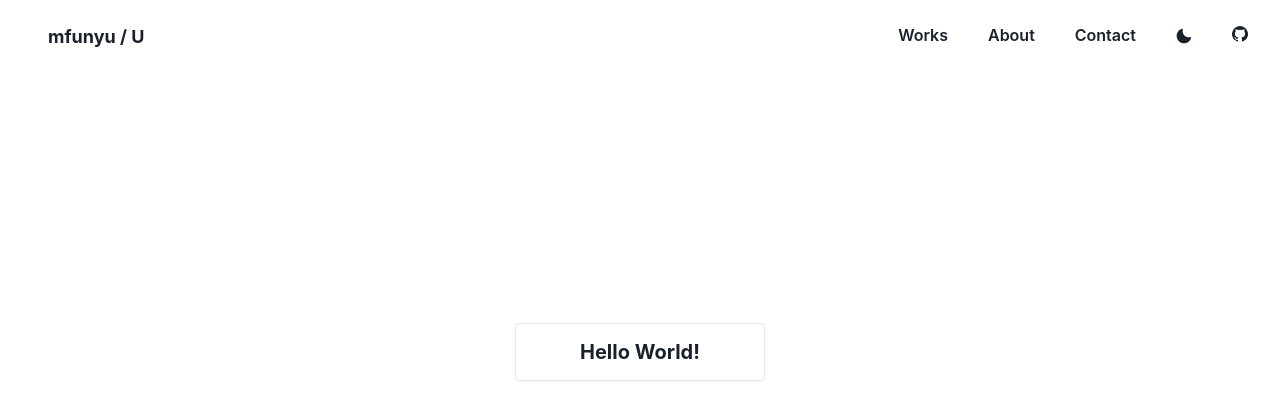
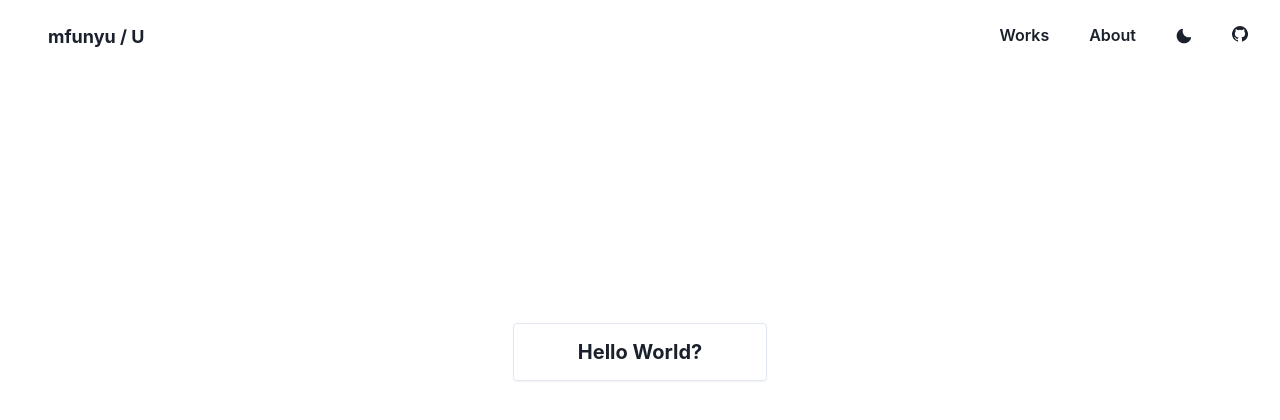
Before and after one commit to mfunyu/mfunyu.github.io, a Next.js app: page / in a window 1280 px wide. Shown: the top 420 px of the page. Built offline with nearby package versions, Linux system fonts and the light colour scheme.

Commit message:
update: pagenations

```diff
--- a/src/components/menu-links.tsx
+++ b/src/components/menu-links.tsx
@@ -26,7 +26,6 @@ const MenuLinks = () => {
       <HStack spacing={2}>
         <MenuItem to="/works">Works</MenuItem>
         <MenuItem to="/about">About</MenuItem>
-        <MenuItem to="/contact">Contact</MenuItem>
         <ColorModeButton />
         <GithubButton />
       </HStack>
--- a/src/pages/index.tsx
+++ b/src/pages/index.tsx
@@ -22,7 +22,7 @@ const Home: NextPage = () => {
           borderWidth="1px"
           _hover={{ borderColor: '#00BABC' }}
         >
-          <Heading fontSize="xl">Hello World!</Heading>
+          <Heading fontSize="xl">Hello World?</Heading>
         </Box>
       </Flex>
     </Layout>
```
Also changed, not shown: src/pages/about/index.tsx (added, +11 -0 lines), src/pages/works/index.tsx (added, +11 -0 lines).
